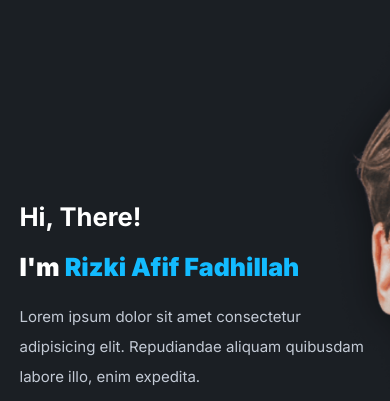
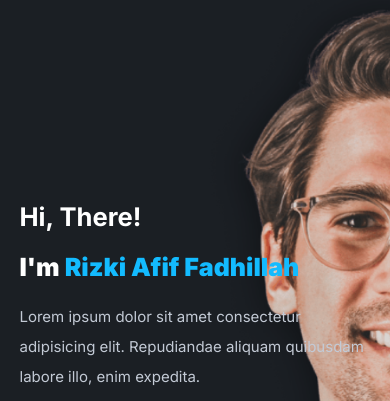
Before and after one commit to RizkiAfif10/portofolio, a plain HTML site: page index.html in a window 390 px wide. Shown: the part 71-472 px from the top of the page. Drawn offline with nearby package versions, Linux system fonts and the light colour scheme.

Commit message:
style.css

```diff
--- a/css/style.css
+++ b/css/style.css
@@ -606,4 +606,15 @@ form .send-btn:hover {
     height: 130vh;
     margin-top: 10px;
   }
+
+    .hero {
+    height: 100vh;
+    width: 100%;
+    background: url(../img/background.png);
+    background-position: 60%;
+    background-size: cover;
+    display: flex;
+    align-items: center;
+    justify-content: flex-start;
+  }
 }
```
